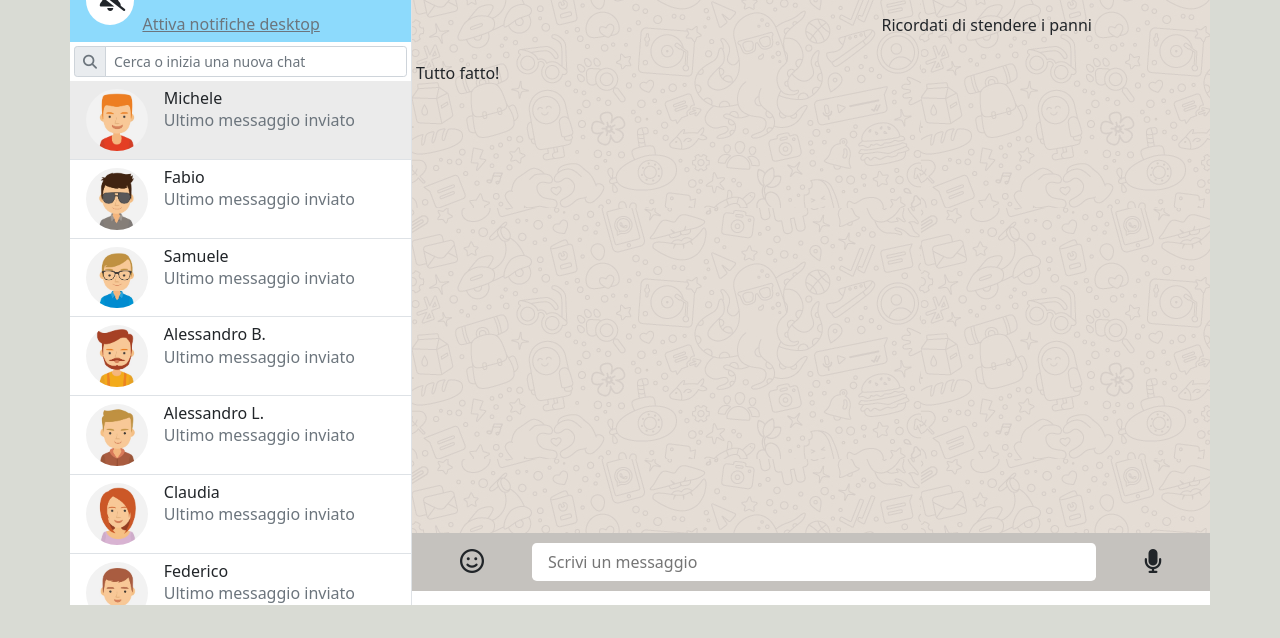
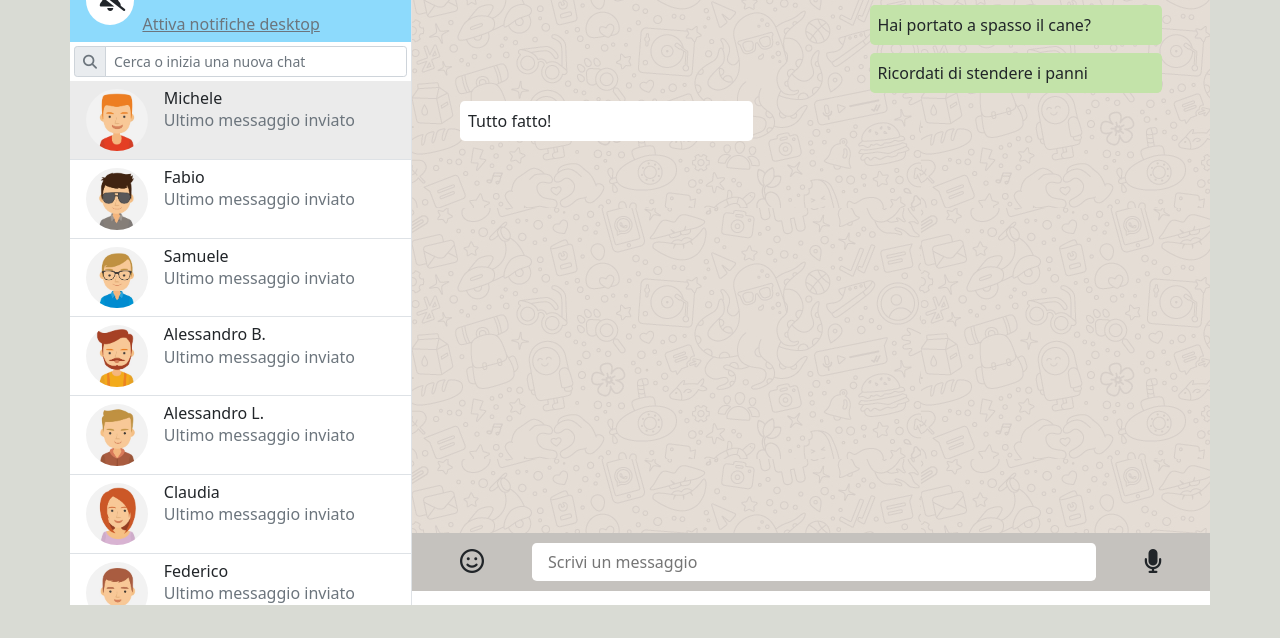
Before and after one commit to wallyari/vue-boolzap, a plain HTML site: page index.html in a window 1280 px wide. Shown: the part 155-793 px from the top of the page. Drawn offline with nearby package versions, Linux system fonts and the light colour scheme.

Commit message:
Ass html /css touch-up

```diff
--- a/css/style.css
+++ b/css/style.css
@@ -75,6 +75,14 @@ div#contacts #contact-box:hover {
     cursor: pointer;
 }
 
+/* messaggi inviati box */
+div#chat div.chat-container .sent-message {
+    background-color: #c3e3a9;
+}
+
+div#chat div.chat-container .received-message {
+    background-color: white;
+}
 
 /* Colors */
 .my-light-blue {
--- a/index.html
+++ b/index.html
@@ -90,7 +90,7 @@
                         </div>
                     </div>
                     <!-- Conversazione contatti -->
-                    <div class="chat-container overflow-auto dark-gray">
+                    <div class="chat-container container d-flex p-5 justify-content-center">
                         <div class="row w-100 g-2 flex-column overflow-auto flex-nowrap">
                             <div class="msg col-5 p-2 rounded-3 d-flex flex-column"
                             v-for="(message, index) in filteredContacts[currentIndex].messages"
```
